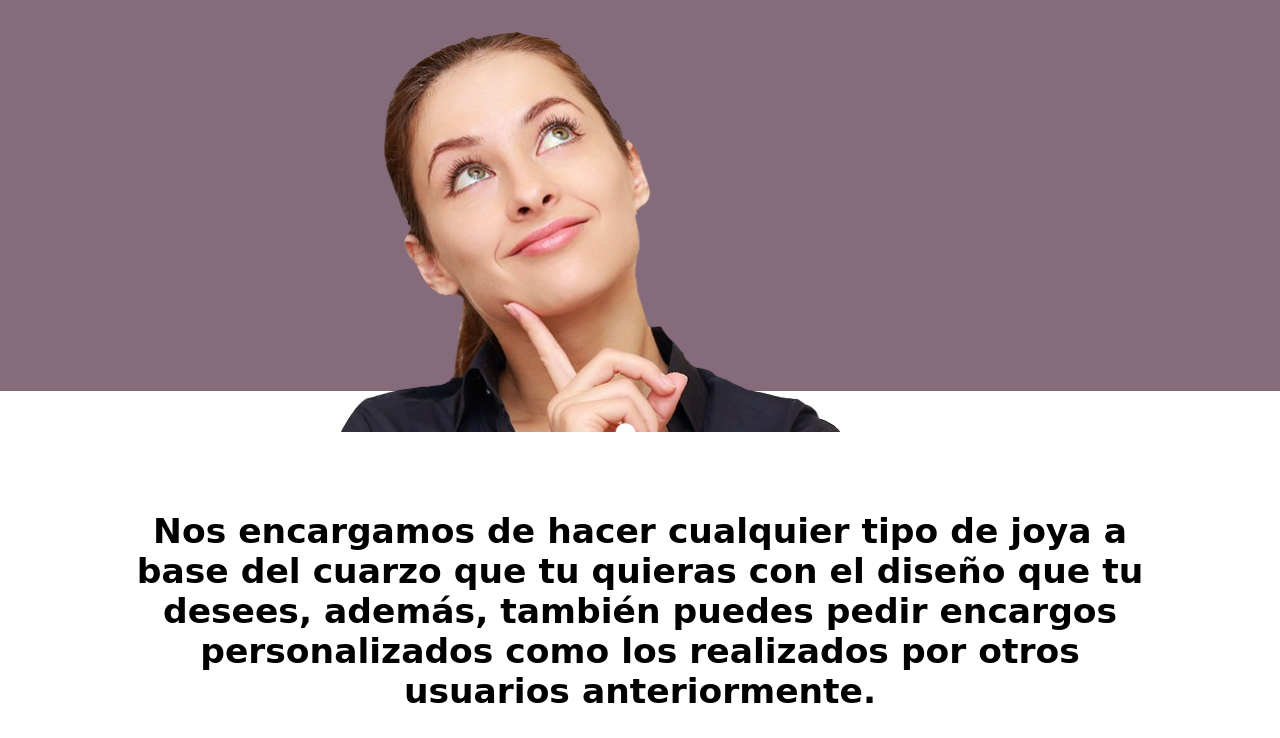
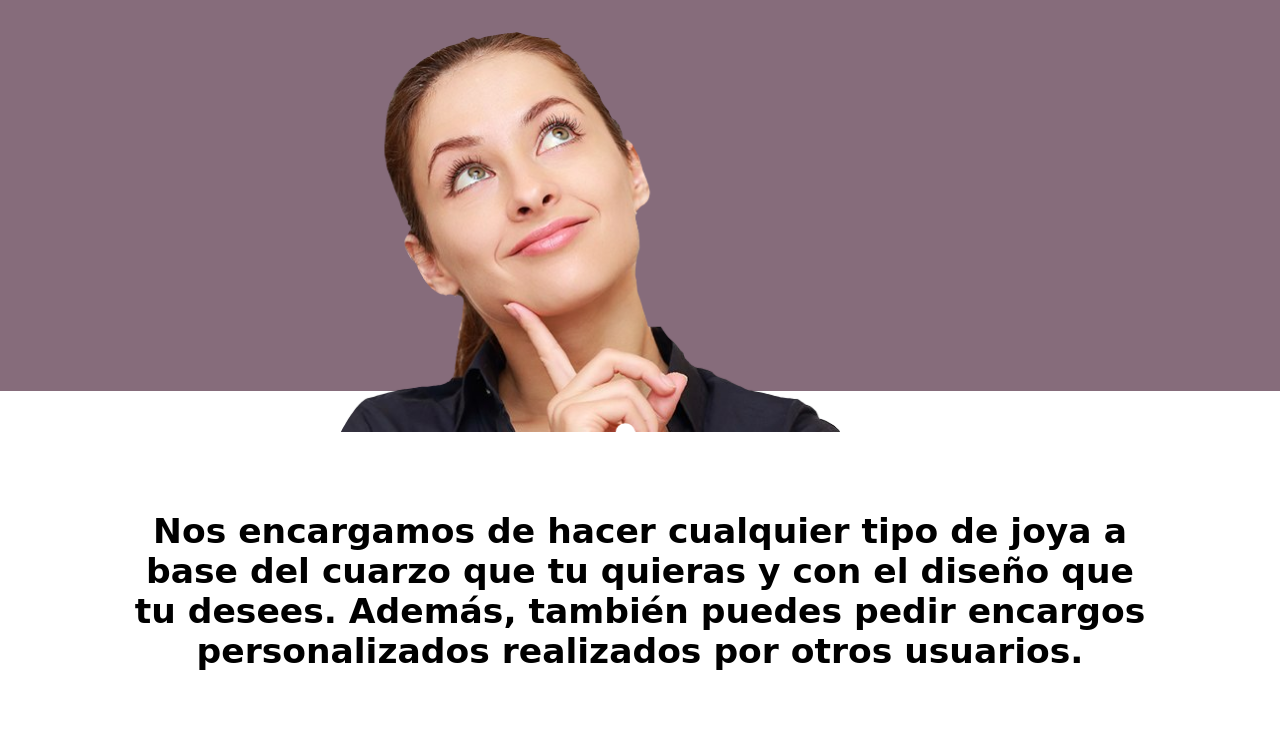
Before and after one commit to NorahiR02/quartzdesign-trabajoescolar, a plain HTML site: page encargo.html in a window 1280 px wide. Shown: the part 214-952 px from the top of the page. Drawn offline with Linux system fonts and the light colour scheme; a web font is replaced by a local one.

Commit message:
Update encargo.html

```diff
--- a/encargo.html
+++ b/encargo.html
@@ -37,8 +37,7 @@
 <img src="images/enc/f.png">
        </div>
         <div class="su">
-  <h2> Nos encargamos de hacer cualquier tipo de joya a base del cuarzo que tu quieras con el diseño que tu desees, además, también puedes pedir encargos personalizados como los realizados por otros usuarios anteriormente.</h2>
-</div>
+<h2> Nos encargamos de hacer cualquier tipo de joya a base del cuarzo que tu quieras y con el diseño que tu desees. Además, también puedes pedir encargos personalizados realizados por otros usuarios.</h2></div>
 
  <section id="inf">
 
```
